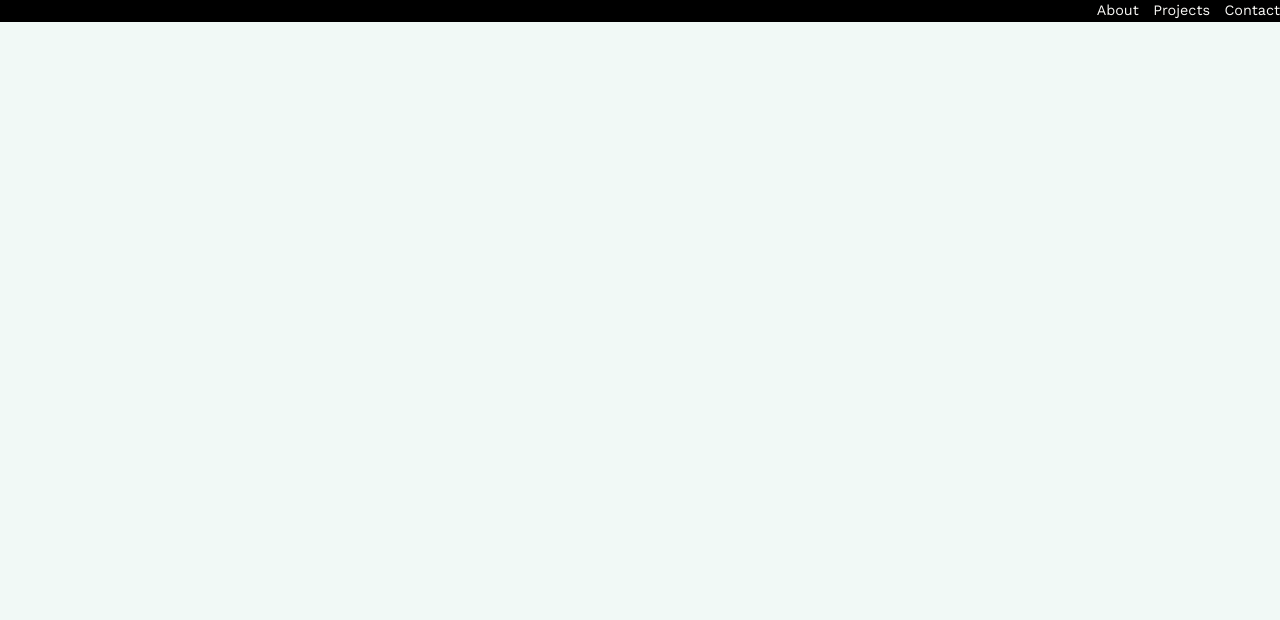
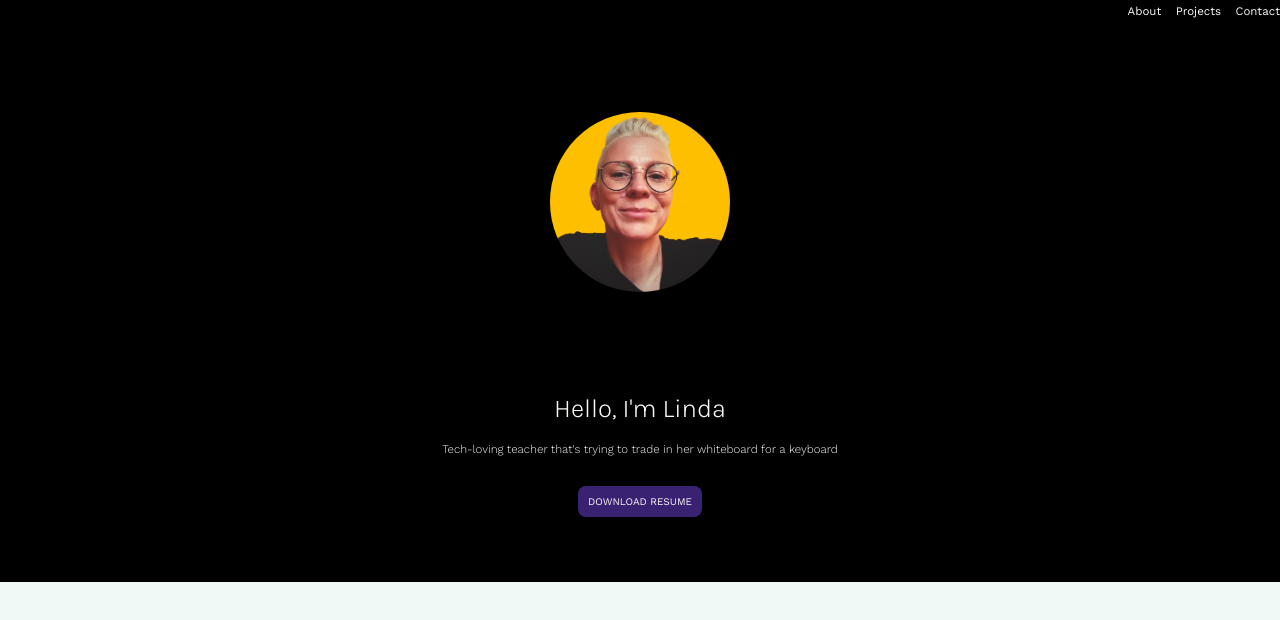
Before and after one commit to lindajensen/portfolio-v2, a React (Vite) app: page / in a window 1280 px wide. Shown: the top 620 px of the page. Built offline with nearby package versions, Linux system fonts and the light colour scheme.

Commit message:
add Hero component and styling

```diff
--- a/src/App.tsx
+++ b/src/App.tsx
@@ -1,7 +1,13 @@
 import Navbar from "./components/Navbar";
+import Hero from "./components/Hero";
 
 function App() {
-  return <Navbar />;
+  return (
+    <>
+      <Navbar />
+      <Hero />
+    </>
+  );
 }
 
 export default App;
--- /dev/null
+++ b/src/components/Hero.tsx
@@ -0,0 +1,23 @@
+function Hero() {
+  return (
+    <div className="hero">
+      <img className="hero__image" src="/src/assets/img/portrait.png" alt="" />
+      <div className="hero__content">
+        <h1 className="hero__title">Hello, I'm Linda</h1>
+        <p className="hero__text">
+          Tech-loving teacher that's trying to trade in her whiteboard for a
+          keyboard
+        </p>
+        <a
+          className="hero__button"
+          href="resume.pdf"
+          download="Linda Jensen - Resume"
+        >
+          Download Resume
+        </a>
+      </div>
+    </div>
+  );
+}
+
+export default Hero;
--- a/src/index.css
+++ b/src/index.css
@@ -9,6 +9,16 @@
 
   --heading-font: "Karla", sans-serif;
   --base-font: "Work Sans", sans-serif;
+
+  --h1-fontsize-mobile: 1.8rem;
+  --h2-fontsize-mobile: 1.6rem;
+  --h3-fontsize-mobile: 1.3rem;
+  --p-fontsize-mobile: 0.8rem;
+
+  --h1-fontsize-desktop: 2.25rem;
+  --h2-fontsize-desktop: 1.75rem;
+  --h3-fontsize-desktop: 1.5rem;
+  --p-fontsize-desktop: 0.9rem;
 }
 
 /* ==========  BASE STYLES  ========== */
@@ -56,6 +66,48 @@ img {
 }
 
 /* ==========  TYPOGRAPHY  ========== */
+h1 {
+  font-family: var(--heading-font);
+  font-size: var(--h1-fontsize-mobile);
+  font-weight: 300;
+}
+
+h2 {
+  font-size: var(--h2-fontsize-mobile);
+}
+
+h3 {
+  font-size: var(--h3-fontsize-mobile);
+}
+
+h2,
+h3 {
+  font-family: var(--heading-font);
+  font-weight: 400;
+}
+
+h2,
+h3 {
+  text-align: center;
+  margin-top: 1rem;
+  margin-bottom: 0.5rem;
+}
+
+p {
+  font-size: var(--p-fontsize-mobile);
+  font-weight: 300;
+  line-height: 1.7;
+}
+
+a {
+  font-size: var(--p-fontsize-mobile);
+  text-decoration: none;
+}
+
+span {
+  font-weight: bolder;
+  display: block;
+}
 
 /* ==========  COMPONENTS  ========== */
 /* Navigation */
@@ -69,6 +121,47 @@ img {
   gap: 1rem;
 }
 
+/* Hero */
+.hero {
+  background-color: var(--background-dark);
+  color: var(--light-font-color);
+  display: grid;
+  place-items: center;
+  min-height: 70vh;
+  text-align: center;
+  padding: 2rem;
+}
+
+.hero__image {
+  border-radius: 50%;
+  padding-block: 1.8rem;
+  width: 180px;
+}
+
+.hero__title {
+  margin-bottom: 0.8rem;
+}
+
+.hero__text {
+  padding: 0 0.8rem;
+  margin-bottom: 1.8rem;
+}
+
+.hero__button {
+  background-color: var(--primary-button-color);
+  color: var(--light-font-color);
+  text-decoration: none;
+  text-transform: uppercase;
+  font-size: 70%;
+  display: inline-block;
+  padding: 8px 10px;
+  border-radius: 8px;
+}
+
+.hero__button:hover {
+  background-color: #2f1a5c;
+}
+
 /* ==========  UTILITY CLASSES  ========== */
 
 /* ==========  RESPONSIVE DESIGN  ========== */
```
